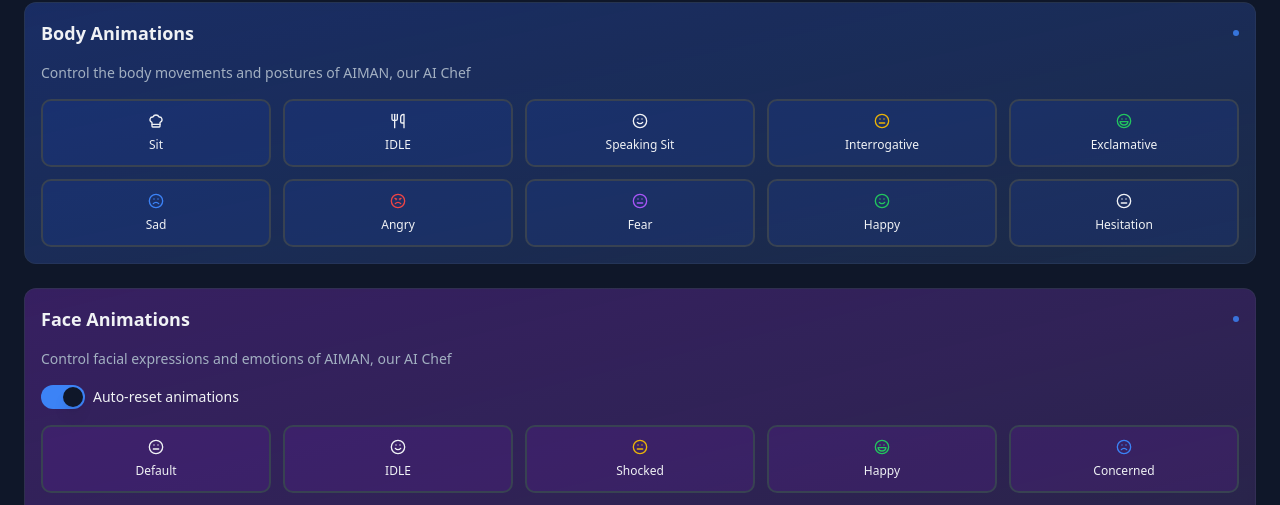
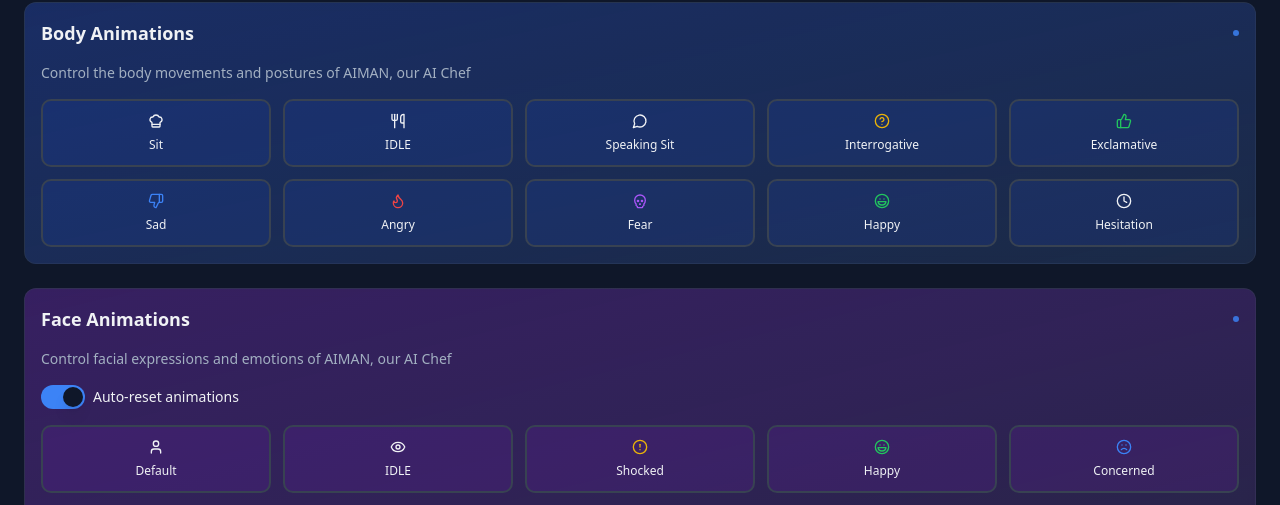
Before and after one commit to danharoun/animoji-artist-studio, a React (Vite) app: page / in a window 1280 px wide. Shown: the part 155-660 px from the top of the page. Built offline with nearby package versions, Linux system fonts and the light colour scheme.

Commit message:
Reflect animation triggers with icons
Update icons in UI to reflect animation triggers.

```diff
--- a/src/components/BodyAnimations.tsx
+++ b/src/components/BodyAnimations.tsx
@@ -3,7 +3,18 @@ import React, { useState, useEffect } from 'react';
 import AnimationButton from './AnimationButton';
 import AnimationPanel from './AnimationPanel';
 import { BODY_ANIMATIONS } from '@/lib/osc';
-import { ChefHat, Utensils, Smile, Frown, Meh, Angry, Laugh } from 'lucide-react';
+import {
+  ChefHat,
+  Utensils,
+  MessageCircle,
+  HelpCircle,
+  ThumbsUp,
+  ThumbsDown,
+  Flame,
+  Skull,
+  Laugh,
+  Clock
+} from 'lucide-react';
 
 const BodyAnimations: React.FC = () => {
   const [activeAnimation, setActiveAnimation] = useState<string | null>(null);
@@ -48,7 +59,7 @@ const BodyAnimations: React.FC = () => {
         />
 
         <AnimationButton
-          icon={<Smile size={24} />}
+          icon={<MessageCircle size={24} />}
           label="Speaking Sit"
           address={BODY_ANIMATIONS.SPEAKING_SIT}
           isActive={activeAnimation === BODY_ANIMATIONS.SPEAKING_SIT}
@@ -57,7 +68,7 @@ const BodyAnimations: React.FC = () => {
         />
 
         <AnimationButton
-          icon={<Meh size={24} className="text-yellow-500" />}
+          icon={<HelpCircle size={24} className="text-yellow-500" />}
           label="Interrogative"
           address={BODY_ANIMATIONS.SPEAKING_INTERROGATIVE}
           isActive={activeAnimation === BODY_ANIMATIONS.SPEAKING_INTERROGATIVE}
@@ -66,7 +77,7 @@ const BodyAnimations: React.FC = () => {
         />
 
         <AnimationButton
-          icon={<Laugh size={24} className="text-green-500" />}
+          icon={<ThumbsUp size={24} className="text-green-500" />}
           label="Exclamative"
           address={BODY_ANIMATIONS.SPEAKING_EXCLAMATIVE}
           isActive={activeAnimation === BODY_ANIMATIONS.SPEAKING_EXCLAMATIVE}
@@ -75,7 +86,7 @@ const BodyAnimations: React.FC = () => {
         />
 
         <AnimationButton
-          icon={<Frown size={24} className="text-blue-500" />}
+          icon={<ThumbsDown size={24} className="text-blue-500" />}
           label="Sad"
           address={BODY_ANIMATIONS.SPEAKING_SAD}
           isActive={activeAnimation === BODY_ANIMATIONS.SPEAKING_SAD}
@@ -84,7 +95,7 @@ const BodyAnimations: React.FC = () => {
         />
 
         <AnimationButton
-          icon={<Angry size={24} className="text-red-500" />}
+          icon={<Flame size={24} className="text-red-500" />}
           label="Angry"
           address={BODY_ANIMATIONS.SPEAKING_ANGRY}
           isActive={activeAnimation === BODY_ANIMATIONS.SPEAKING_ANGRY}
@@ -93,7 +104,7 @@ const BodyAnimations: React.FC = () => {
         />
 
         <AnimationButton
-          icon={<Meh size={24} className="text-purple-500" />}
+          icon={<Skull size={24} className="text-purple-500" />}
           label="Fear"
           address={BODY_ANIMATIONS.SPEAKING_FEAR}
           isActive={activeAnimation === BODY_ANIMATIONS.SPEAKING_FEAR}
@@ -102,7 +113,7 @@ const BodyAnimations: React.FC = () => {
         />
 
         <AnimationButton
-          icon={<Smile size={24} className="text-green-500" />}
+          icon={<Laugh size={24} className="text-green-500" />}
           label="Happy"
           address={BODY_ANIMATIONS.SPEAKING_HAPPY}
           isActive={activeAnimation === BODY_ANIMATIONS.SPEAKING_HAPPY}
@@ -111,7 +122,7 @@ const BodyAnimations: React.FC = () => {
         />
 
         <AnimationButton
-          icon={<Meh size={24} />}
+          icon={<Clock size={24} />}
           label="Hesitation"
           address={BODY_ANIMATIONS.SPEAKING_HESITATION}
           isActive={activeAnimation === BODY_ANIMATIONS.SPEAKING_HESITATION}
--- a/src/components/FaceAnimations.tsx
+++ b/src/components/FaceAnimations.tsx
@@ -3,7 +3,14 @@ import React, { useState, useEffect } from 'react';
 import AnimationButton from './AnimationButton';
 import AnimationPanel from './AnimationPanel';
 import { FACE_ANIMATIONS } from '@/lib/osc';
-import { Smile, Frown, Meh, Laugh, Angry } from 'lucide-react';
+import {
+  User,
+  Eye,
+  AlertCircle,
+  Laugh,
+  Frown,
+  Angry
+} from 'lucide-react';
 import { Switch } from '@/components/ui/switch';
 import { Label } from '@/components/ui/label';
 
@@ -42,7 +49,7 @@ const FaceAnimations: React.FC = () => {
 
       <div className="grid grid-cols-2 sm:grid-cols-3 md:grid-cols-5 gap-3">
         <AnimationButton
-          icon={<Meh size={24} />}
+          icon={<User size={24} />}
           label="Default"
           address={FACE_ANIMATIONS.DEFAULT}
           isActive={activeAnimation === FACE_ANIMATIONS.DEFAULT}
@@ -51,7 +58,7 @@ const FaceAnimations: React.FC = () => {
         />
 
         <AnimationButton
-          icon={<Smile size={24} />}
+          icon={<Eye size={24} />}
           label="IDLE"
           address={FACE_ANIMATIONS.IDLE}
           isActive={activeAnimation === FACE_ANIMATIONS.IDLE}
@@ -60,7 +67,7 @@ const FaceAnimations: React.FC = () => {
         />
 
         <AnimationButton
-          icon={<Meh size={24} className="text-yellow-500" />}
+          icon={<AlertCircle size={24} className="text-yellow-500" />}
           label="Shocked"
           address={FACE_ANIMATIONS.SHOCKED}
           isActive={activeAnimation === FACE_ANIMATIONS.SHOCKED}
```
